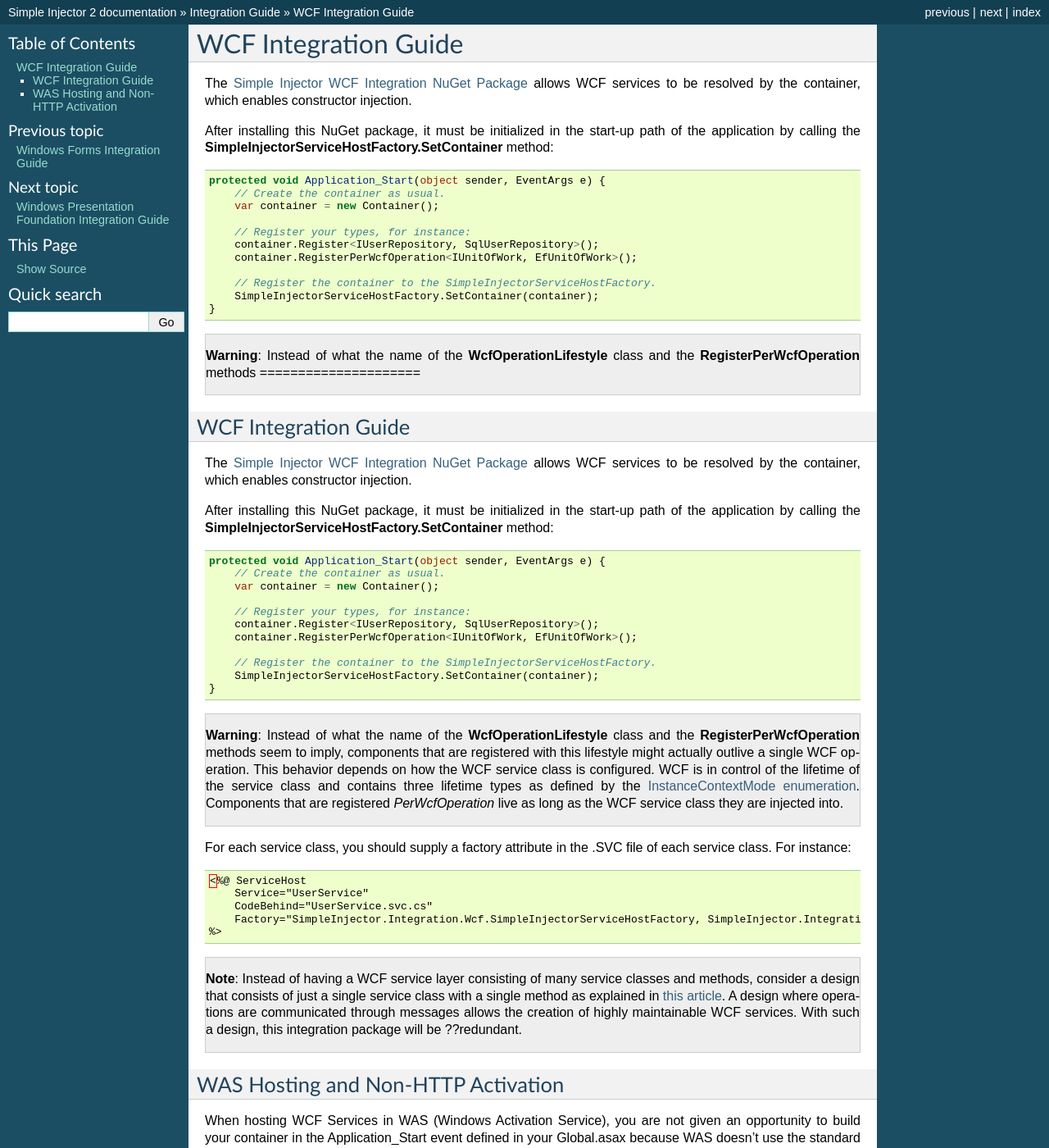
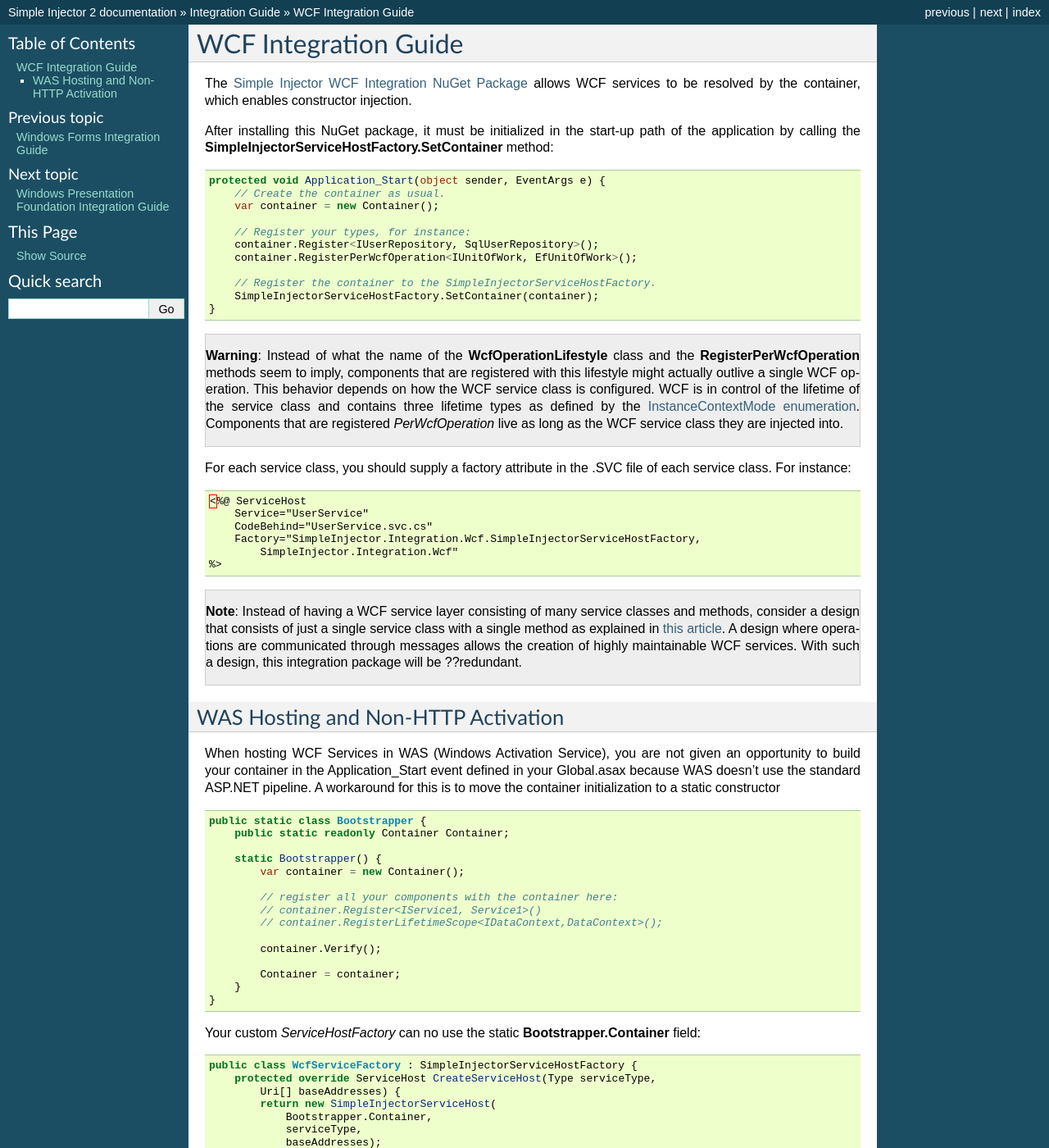
Before and after one commit to simpleinjector/Documentation, a Sphinx documentation site: the page built from source/wcfintegration.rst, in a window 1280 px wide and 1400 px high. Shown: the whole window at 82% size. Built offline with Sphinx 7.4.7, drawn with Linux system fonts in a browser that asks for light colours.

Commit message:
WCF integration page fixed. It was broken.

```diff
--- a/source/wcfintegration.rst
+++ b/source/wcfintegration.rst
@@ -1,28 +1,4 @@
 =====================
-WCF Integration Guide
-=====================
-
-The `Simple Injector WCF Integration NuGet Package <https://nuget.org/packages/SimpleInjector.Integration.Wcf>`_ allows WCF services to be resolved by the container, which enables constructor injection.
-
-After installing this NuGet package, it must be initialized in the start-up path of the application by calling the **SimpleInjectorServiceHostFactory.SetContainer** method:
-
-.. code-block:: c#
-
-    protected void Application_Start(object sender, EventArgs e) {
-        // Create the container as usual.
-        var container = new Container();
-
-        // Register your types, for instance:
-        container.Register<IUserRepository, SqlUserRepository>();
-        container.RegisterPerWcfOperation<IUnitOfWork, EfUnitOfWork>();
-
-        // Register the container to the SimpleInjectorServiceHostFactory.
-        SimpleInjectorServiceHostFactory.SetContainer(container);
-    }
-
-.. container:: Note
-
-    **Warning**: Instead of what the name of the **WcfOperationLifestyle** class and the **RegisterPerWcfOperation** methods =====================
 WCF Integration Guide
 =====================
 
@@ -55,7 +31,8 @@ For each service class, you should supply a factory attribute in the .SVC file o
     <%@ ServiceHost
         Service="UserService"
         CodeBehind="UserService.svc.cs"
-        Factory="SimpleInjector.Integration.Wcf.SimpleInjectorServiceHostFactory, SimpleInjector.Integration.Wcf"
+        Factory="SimpleInjector.Integration.Wcf.SimpleInjectorServiceHostFactory,
+            SimpleInjector.Integration.Wcf"
     %>
 
 .. container:: Note
@@ -142,7 +119,8 @@ For each service class, you should supply a factory attribute in the .SVC file o
     <%@ ServiceHost
         Service="UserService"
         CodeBehind="UserService.svc.cs"
-        Factory="SimpleInjector.Integration.Wcf.SimpleInjectorServiceHostFactory, SimpleInjector.Integration.Wcf"
+        Factory="SimpleInjector.Integration.Wcf.SimpleInjectorServiceHostFactory,
+            SimpleInjector.Integration.Wcf"
     %>
 
 .. container:: Note
```
